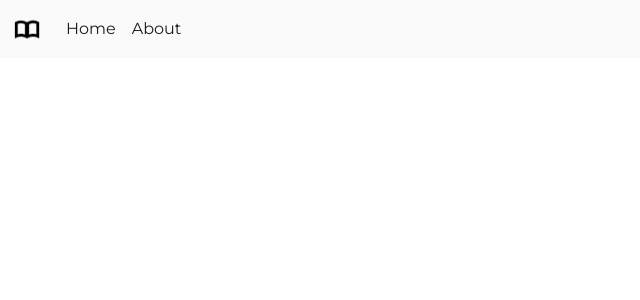
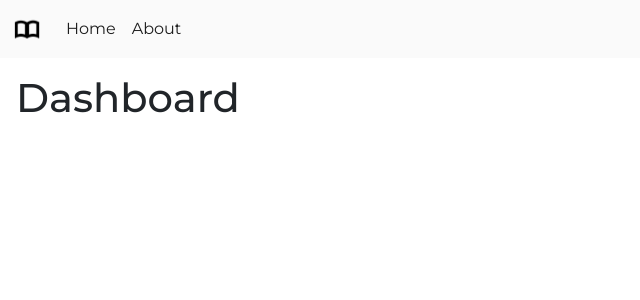
Before and after one commit to PatricioPoncini/bookdash-front, a Vue app: page /dashboard in a window 1280 px wide. Before the commit this address had no page. Shown: the top 300 px of the page, without its empty margins (0-640 px from the left). Built offline with nearby package versions, Linux system fonts and the light colour scheme.

Commit message:
start with dashboard view for the client

```diff
--- a/src/router/index.ts
+++ b/src/router/index.ts
@@ -3,6 +3,7 @@ import HomeView from '../views/HomeView.vue';
 import AboutView from "../views/AboutView.vue";
 import SignUpView from "../views/SignUpView.vue";
 import LogInView from "../views/LogInView.vue";
+import DashboardView from "../views/DashboardView.vue";
 
 const router = createRouter({
   history: createWebHistory(import.meta.env.BASE_URL),
@@ -15,9 +16,6 @@ const router = createRouter({
     {
       path: '/about',
       name: 'about',
-      // route level code-splitting
-      // this generates a separate chunk (About.[hash].js) for this route
-      // which is lazy-loaded when the route is visited.
       component: AboutView
     },
     {
@@ -30,6 +28,11 @@ const router = createRouter({
       name: 'login',
       component: LogInView
     },
+    {
+      path: '/dashboard',
+      name: 'dashboard',
+      component: DashboardView
+    }
   ]
 })
 
--- /dev/null
+++ b/src/views/DashboardView.vue
@@ -0,0 +1,28 @@
+<template>
+    <div class="row">
+        <div class="col-12">
+            <h1>Dashboard</h1>
+        </div>
+    </div>
+</template>
+
+<script>
+export default {
+    data() {
+        return {
+
+        }
+    },
+    methods: {
+    }
+}
+</script>
+
+<style scoped>
+@import url('https://fonts.googleapis.com/css2?family=Montserrat:wght@200;400;500&display=swap');
+
+h1 {
+    font-family: Montserrat, system-ui, -apple-system, BlinkMacSystemFont, 'Segoe UI', Roboto, Oxygen, Ubuntu, Cantarell, 'Open Sans', 'Helvetica Neue', sans-serif;
+    padding: 16px;
+}
+</style>
--- a/src/views/LogInView.vue
+++ b/src/views/LogInView.vue
@@ -62,7 +62,7 @@ export default {
                     window.localStorage.setItem("auth_token", response.data.Tokens.authToken);
                     window.localStorage.setItem("refresh_token", response.data.Tokens.refreshToken);
                     setTimeout(() => {
-                        this.$router.push("/home")
+                        this.$router.push("/dashboard")
                     }, 2000);
                     console.log(response.data);
                 })
```
Also changed, not shown: tsconfig.app.json (+11 -3 lines).
